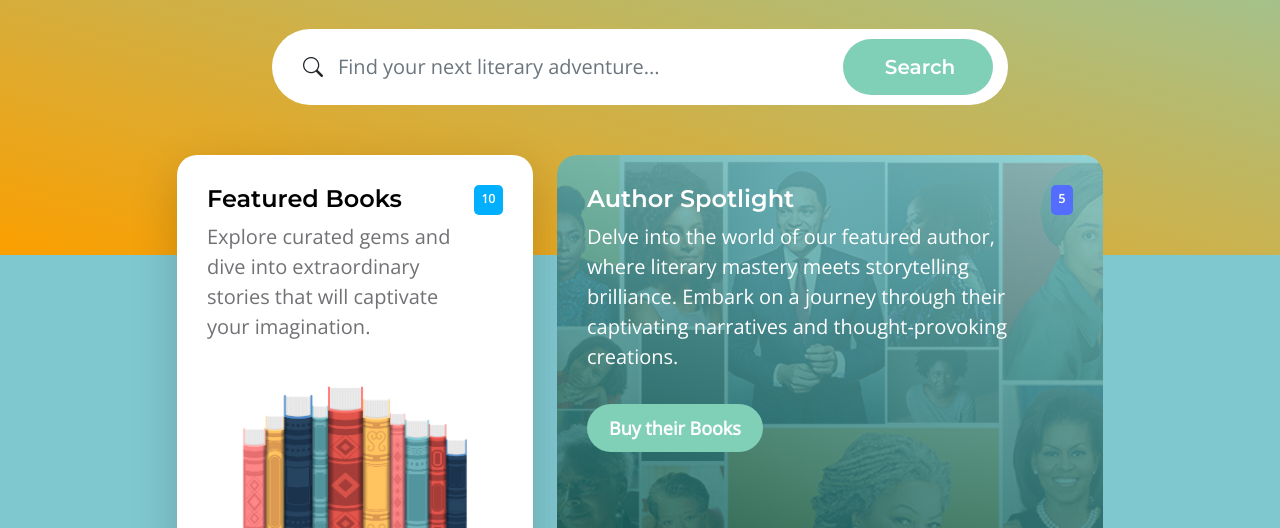
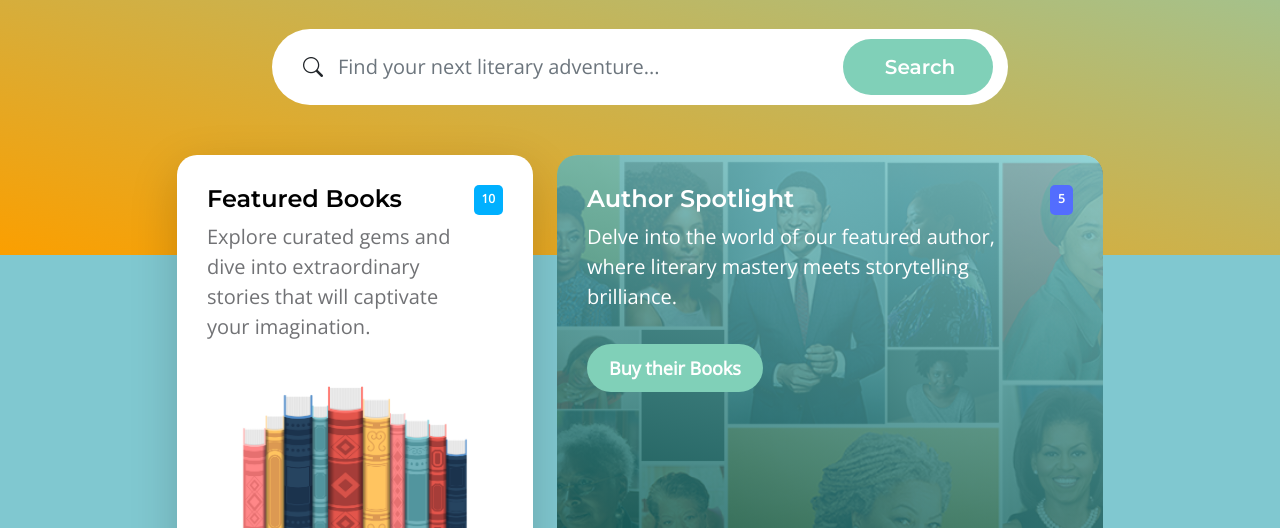
Before and after one commit to anjenn-source/WD2-A2, a plain HTML site: page index.html in a window 1280 px wide. Shown: the part 257-785 px from the top of the page. Drawn offline with nearby package versions, Linux system fonts and the light colour scheme.

Commit message:
Shorten Featured Author Paragraph

```diff
--- a/index.html
+++ b/index.html
@@ -128,7 +128,7 @@
                                         <div>
                                             <h5 class="text-white mb-2">Author Spotlight</h5>
 
-                                            <p class="text-white">Delve into the world of our featured author, where literary mastery meets storytelling brilliance. Embark on a journey through their captivating narratives and thought-provoking creations.</p>
+                                            <p class="text-white">Delve into the world of our featured author, where literary mastery meets storytelling brilliance.</p>
 
                                             <a href="index.html" class="btn custom-btn mt-2 mt-lg-3">Buy their Books</a>
                                         </div>
```
